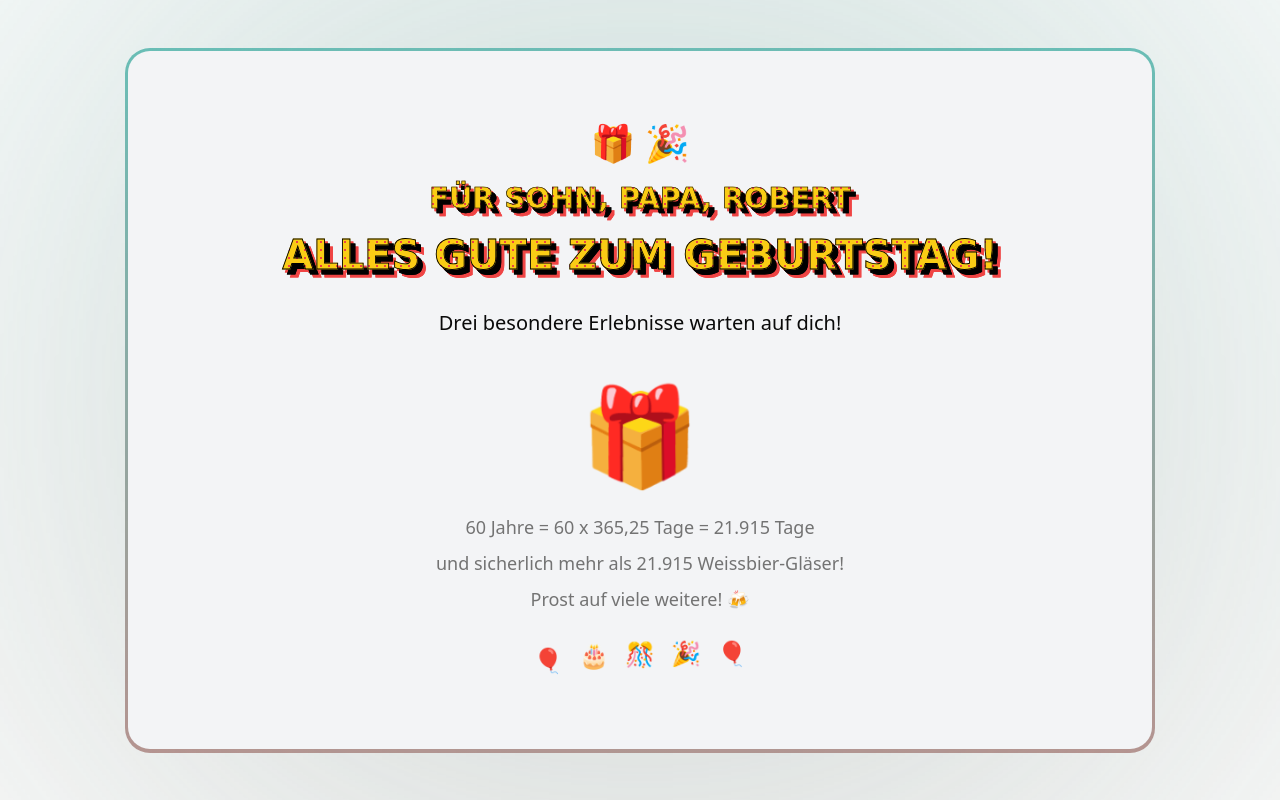
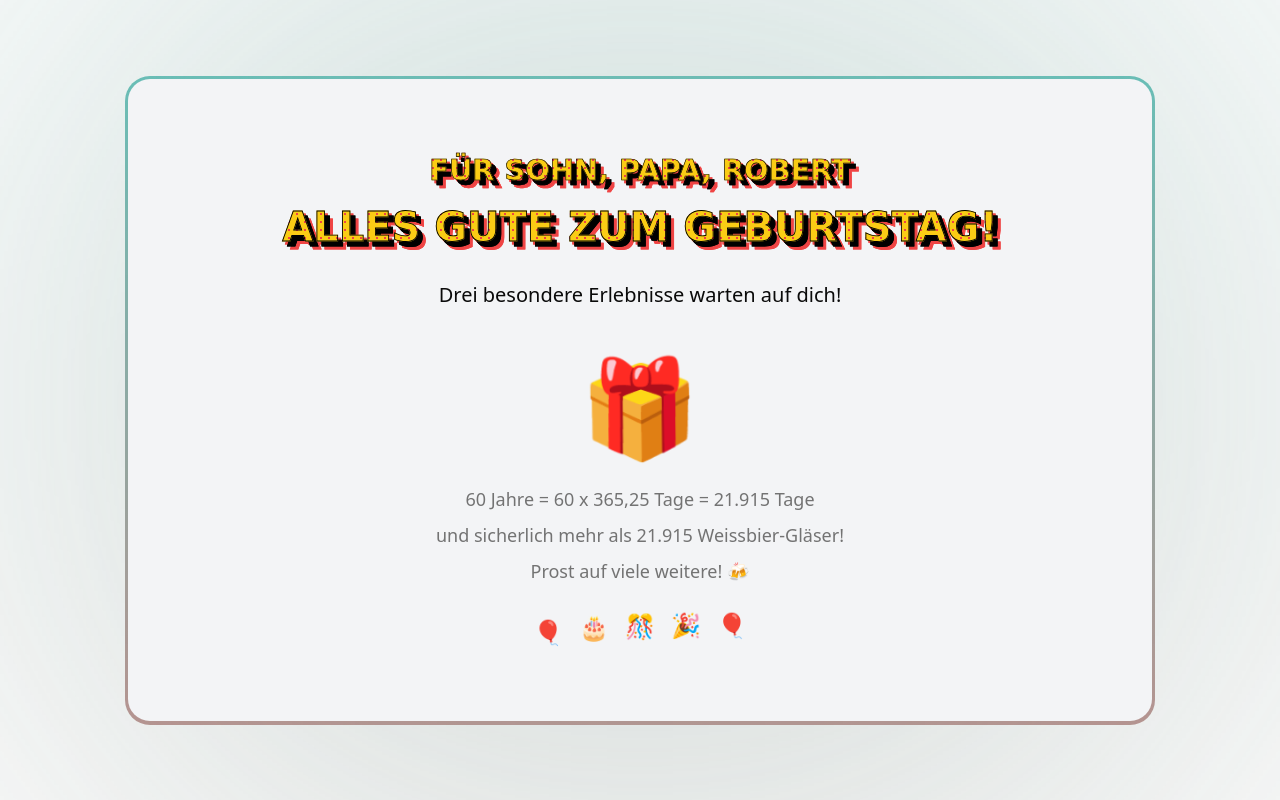
Before and after one commit to KorbiQWeidinger/robert-60, a React (Vite) app: page / in a window 1280 px wide. Built offline with nearby package versions, Linux system fonts and the light colour scheme.

Commit message:
improvements

```diff
--- a/src/components/title-card.tsx
+++ b/src/components/title-card.tsx
@@ -32,9 +32,6 @@ export function TitleCard({ onOpen }: TitleCardProps) {
         <div className="text-center space-y-4 sm:space-y-6 lg:space-y-8 py-4 sm:py-8 lg:py-12 px-2 sm:px-4 h-full overflow-y-auto">
           {/* Birthday Title with Comic Text */}
           <div className="space-y-2 sm:space-y-3 lg:space-y-4">
-            <div className="text-center text-2xl sm:text-3xl lg:text-4xl">
-              🎁 🎉
-            </div>
             <ComicText
               fontSize={1.8}
               className="text-center text-lg sm:text-xl lg:text-2xl"
--- a/src/components/ui/signature.tsx
+++ b/src/components/ui/signature.tsx
@@ -48,7 +48,7 @@ function Signature({
       {...props}
     >
       <span
-        className="font-signature text-foreground/90 break-words italic"
+        className="font-signature text-foreground/90 break-words italic text-2xl lg:text-4xl"
         style={{ fontFamily: "Brush Script MT, cursive, handwriting" }}
       >
         {name}
```
